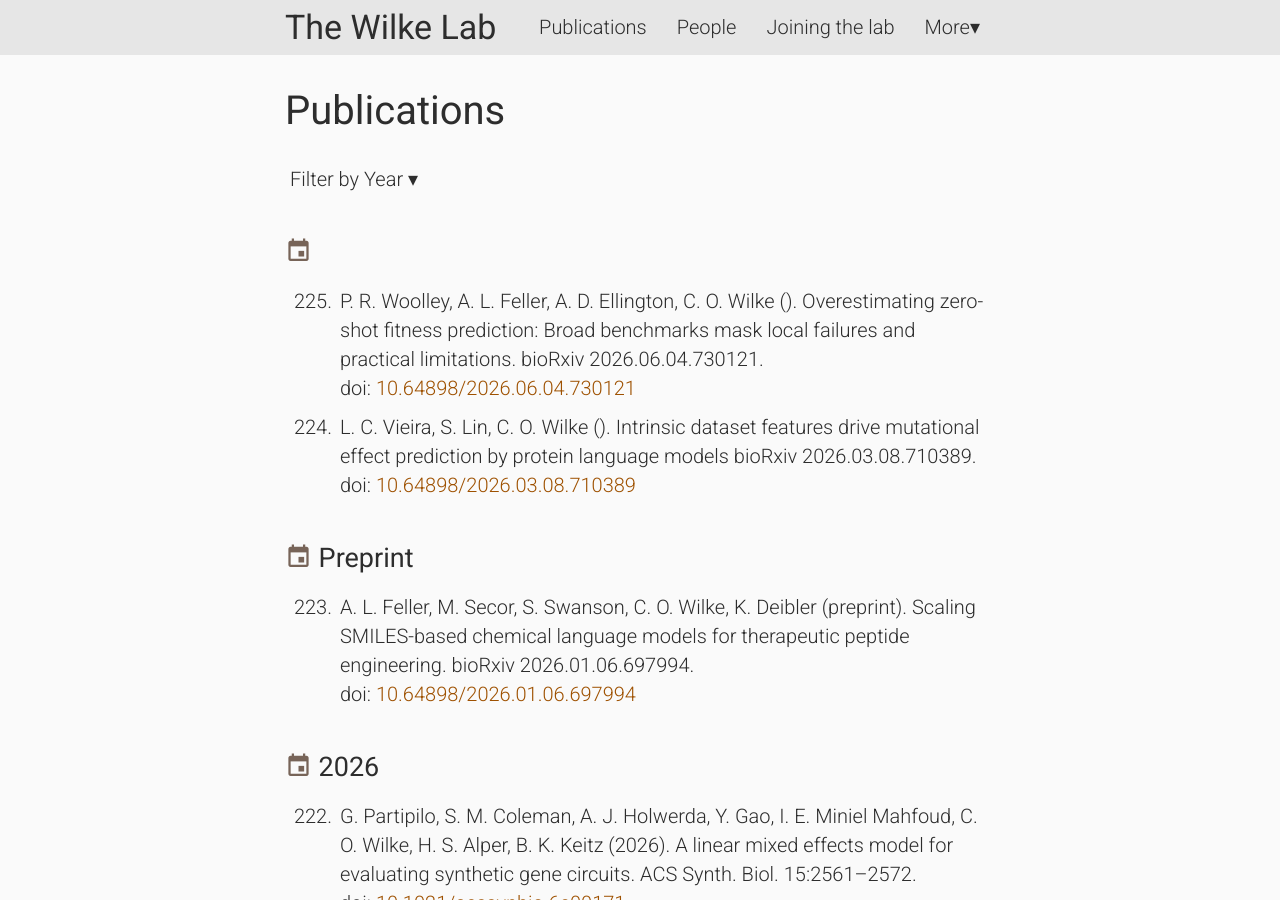
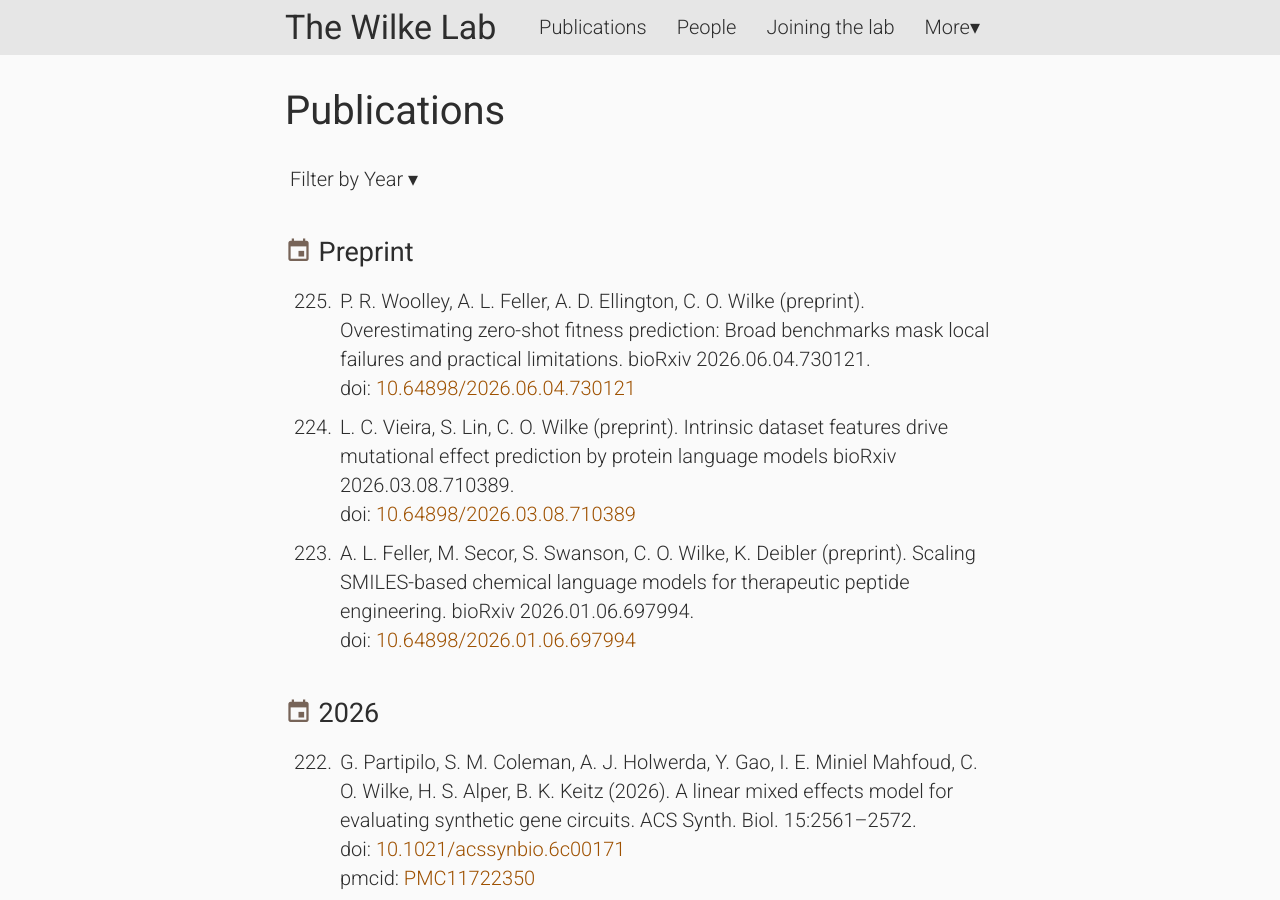
Before and after one commit to wilkelab/wilkelab.github.io, a Jekyll site: the page built from publications.html, in a window 1280 px wide and 900 px high. Built offline with Jekyll 4.4.1, drawn with Linux system fonts in a browser that asks for light colours; nearby versions of some CDN libraries.

Commit message:
add year entry everywhere

```diff
--- a/_data/publications.yml
+++ b/_data/publications.yml
@@ -1,16 +1,18 @@
 - author: P. R. Woolley, A. L. Feller, A. D. Ellington, C. O. Wilke
+  year: preprint
   title: "Overestimating zero-shot fitness prediction: Broad benchmarks mask local failures and practical limitations."
   ref: "bioRxiv 2026.06.04.730121"
   doi: 10.64898/2026.06.04.730121
 
 - author: L. C. Vieira, S. Lin, C. O. Wilke
+  year: preprint
   title: Intrinsic dataset features drive mutational effect prediction by protein language models
   ref: "bioRxiv 2026.03.08.710389"
   doi: 10.64898/2026.03.08.710389
 
 - author: A. L. Feller, M. Secor, S. Swanson, C. O. Wilke, K. Deibler
+  year: preprint
   title: Scaling SMILES-based chemical language models for therapeutic peptide engineering.
-  year: preprint
   ref: "bioRxiv 2026.01.06.697994"
   doi: 10.64898/2026.01.06.697994
 
```
